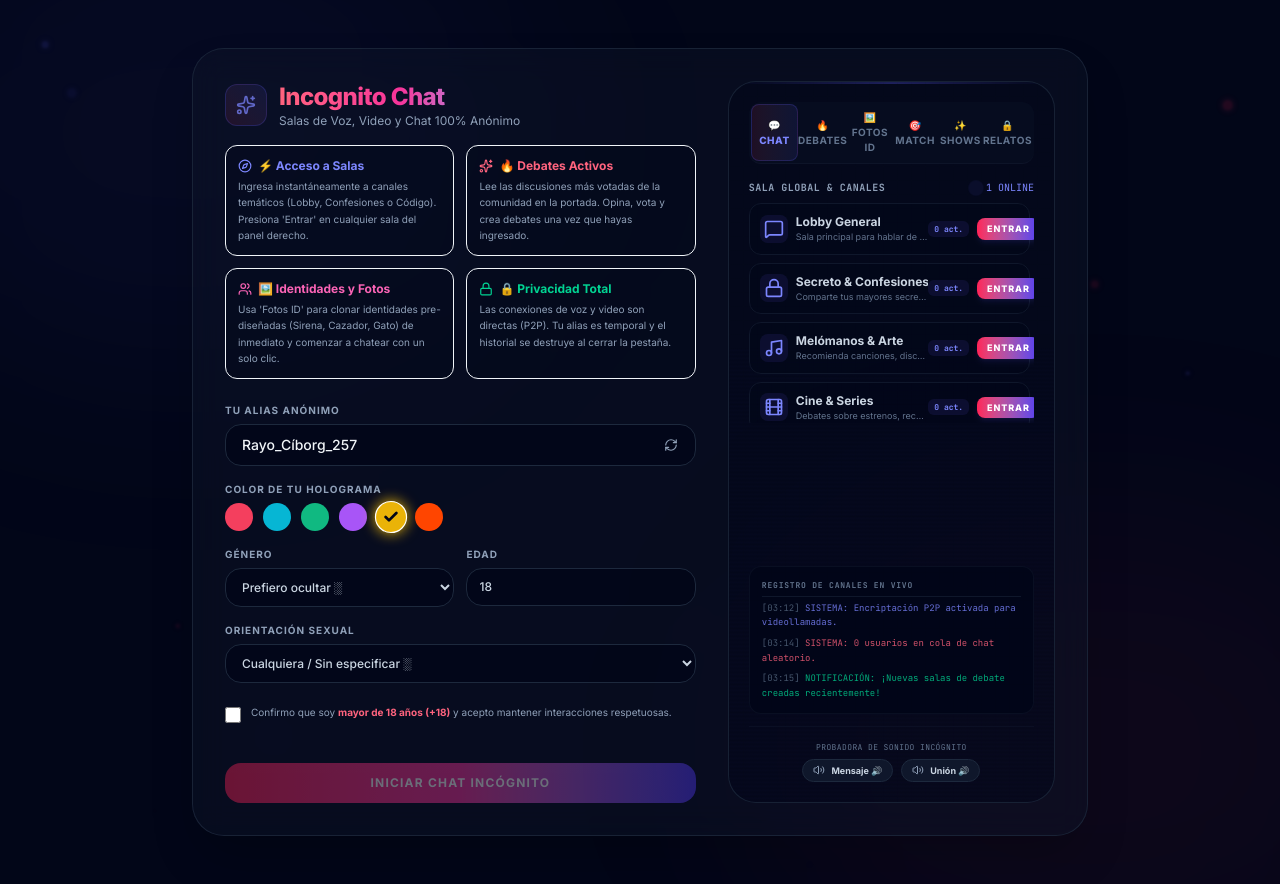
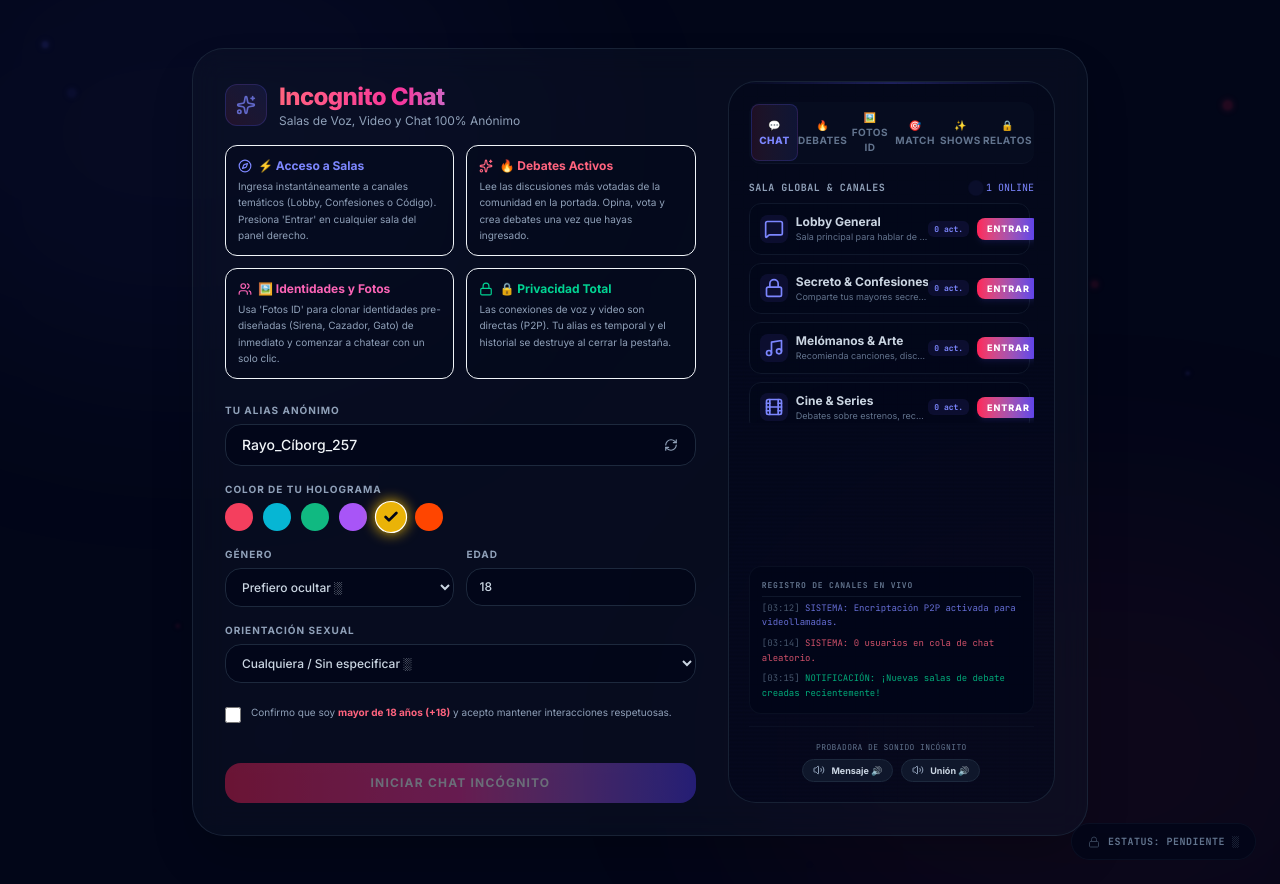
Before and after one commit to Tiendassh/New-appchat, a Next.js app: page / in a window 1280 px wide. Built offline with nearby package versions, Linux system fonts and the light colour scheme.

Commit message:
feat: add entry validation status indicator
Implement a floating status button to guide users through required form fields and age verification before accessing the application.

```diff
--- a/app/page.tsx
+++ b/app/page.tsx
@@ -1309,6 +1309,8 @@ export default function AnonymousChatApp() {
   }
 
   // Render Login Layout
+  const isFormComplete = !!(name.trim() && age.trim() && parseInt(age, 10) >= 18 && ageConfirmed);
+
   if (!hasEntered) {
     return (
       <div className="min-h-screen flex items-center justify-center py-12 px-4 sm:px-6 lg:px-8 bg-slate-950 relative overflow-hidden" id="login-screen">
@@ -2386,6 +2388,53 @@ export default function AnonymousChatApp() {
             </div>
           </div>
         </motion.div>
+
+        {/* Floating status button */}
+        <div className="absolute bottom-6 right-6 z-50 group flex flex-col items-end">
+          {/* Tooltip hint on hover when incomplete */}
+          {!isFormComplete && (
+            <div className="absolute bottom-12 right-0 bg-slate-950/95 border border-slate-800 text-slate-400 text-[10px] rounded-xl px-3 py-2 font-mono shadow-xl max-w-[220px] transition-all duration-300 opacity-0 group-hover:opacity-100 translate-y-2 group-hover:translate-y-0 pointer-events-none text-right whitespace-normal">
+              <span className="text-rose-400 font-bold block mb-0.5">⚠️ Requisitos pendientes:</span>
+              {!name.trim() && <span className="block">• Ingresar tu Alias Anónimo</span>}
+              {(!age || parseInt(age, 10) < 18) && <span className="block">• Ser mayor de 18 años</span>}
+              {!ageConfirmed && <span className="block">• Confirmar declaración de edad</span>}
+            </div>
+          )}
+
+          <motion.button
+            type="button"
+            onClick={() => {
+              if (isFormComplete) {
+                playInteractionMode('click');
+                setHasEntered(true);
+              } else {
+                playInteractionMode('select');
+              }
+            }}
+            whileHover={{ scale: 1.05 }}
+            whileTap={{ scale: 0.95 }}
+            className={`flex items-center gap-2 px-4 py-2.5 rounded-full border shadow-2xl font-mono text-[10px] font-bold tracking-wider uppercase transition-all duration-500 cursor-pointer ${
+              isFormComplete
+                ? 'bg-emerald-500/10 border-emerald-500/40 text-emerald-400 hover:bg-emerald-500/20 shadow-emerald-500/10 animate-pulse'
+                : 'bg-slate-950/80 border-slate-900/60 text-slate-500 hover:text-slate-400 shadow-black/80'
+            }`}
+            style={{
+              boxShadow: isFormComplete ? '0 0 20px rgba(16, 185, 129, 0.25)' : 'none'
+            }}
+          >
+            {isFormComplete ? (
+              <>
+                <Check className="w-3.5 h-3.5 text-emerald-400 animate-bounce stroke-[3]" />
+                <span>Estatus: ¡Listo! ⚡</span>
+              </>
+            ) : (
+              <>
+                <Lock className="w-3 h-3 text-slate-600 animate-pulse" />
+                <span>Estatus: Pendiente ░</span>
+              </>
+            )}
+          </motion.button>
+        </div>
       </div>
     );
   }
```
